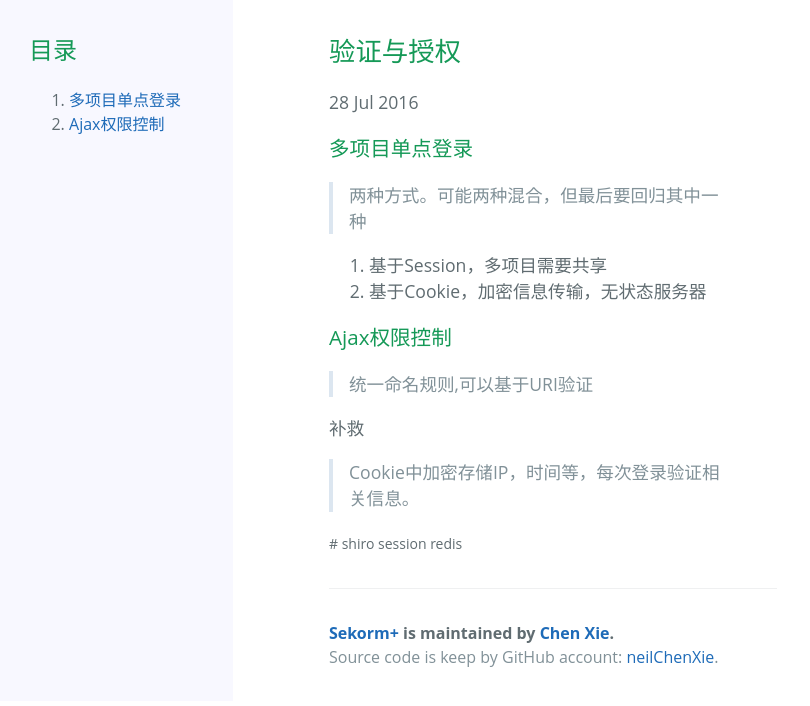
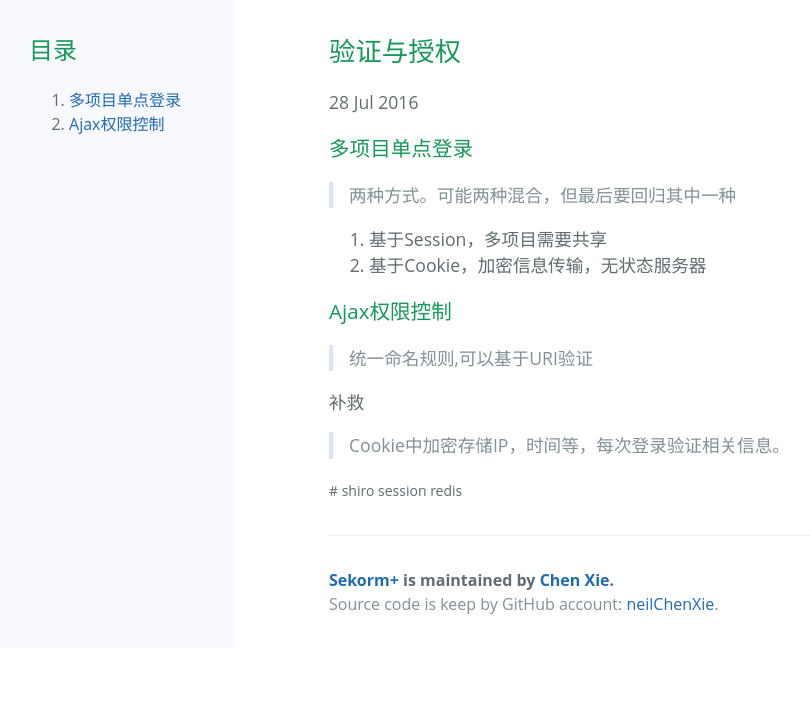
Before and after one commit to neilChenXie/MyExp, a Jekyll site: the page built from _posts/exp/2016-07-28-Authen&Author.md, in a window 1280 px wide. Shown: the top 706 px of the page, without its empty margins (67-877 px from the left). Built offline with Jekyll 4.4.1, drawn with Linux system fonts in a browser that asks for light colours.

Commit message:
articleMore

```diff
--- a/_layouts/post.html
+++ b/_layouts/post.html
@@ -8,7 +8,7 @@
 	<section class="left-slide">
 		<div id="big_toc"></div>
 	</section>
-    <section class="main-content">
+    <section class="main-content main-article-content">
 
         <h2>{{ page.title }}
         </h2>
--- a/css/custome.css
+++ b/css/custome.css
@@ -28,6 +28,10 @@
 		padding: 2rem 6rem 2rem 6rem;
 		font-size: 1.1rem;
 		margin: 0;
+	}
+
+	.main-article-content {
+		width: 90%;
 	}
 
 	/*complement the original setting*/
```
